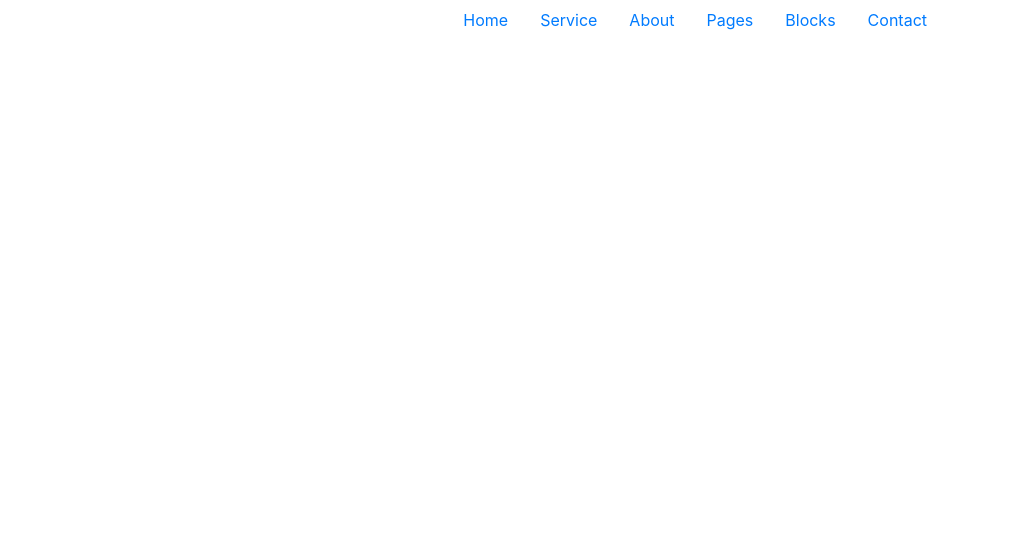
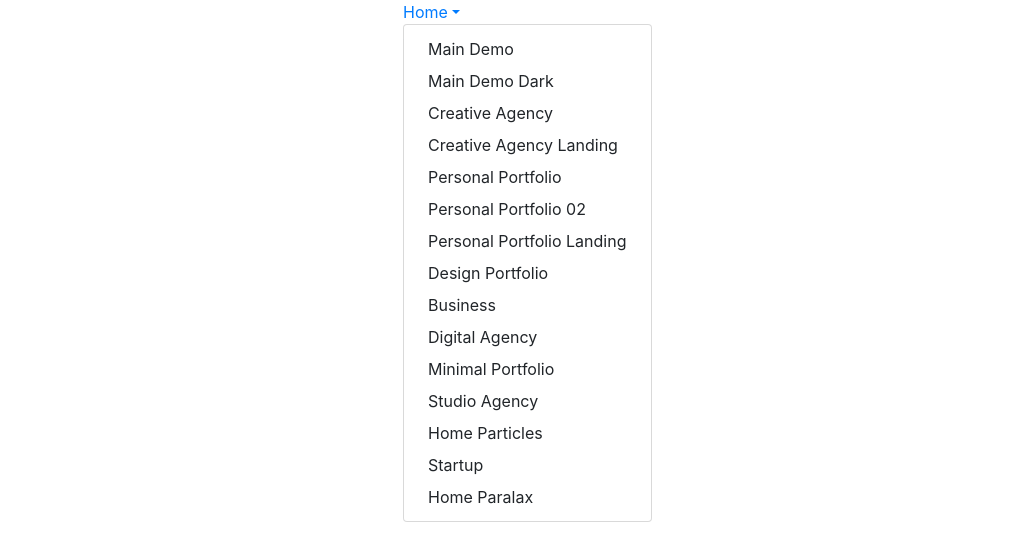
Before and after one commit to HoangAnhPTIT/Coppy-rainbowit.net, a plain HTML site: page index.html in a window 1280 px wide. Both pictures are taken after a click on the link "Home". Shown: the full height of the page, 252-1280 px from the left. Drawn offline with nearby package versions, Linux system fonts and the light colour scheme.

Commit message:
Add style.css

```diff
--- a/index.html
+++ b/index.html
@@ -7,7 +7,7 @@
 
       <!-- Bootstrap CSS -->
       <link rel="stylesheet" href="https://stackpath.bootstrapcdn.com/bootstrap/4.4.1/css/bootstrap.min.css" integrity="sha384-Vkoo8x4CGsO3+Hhxv8T/Q5PaXtkKtu6ug5TOeNV6gBiFeWPGFN9MuhOf23Q9Ifjh" crossorigin="anonymous">
-
+      <link rel="stylesheet" type="text/css" href="style.css">
       <title>Hello, world!</title>
     </head>
     <body>
@@ -18,14 +18,29 @@
             <p class="h2">trydo</p>
           </div>
           <div class="col">
-            <nav class="nav d-flex justify-content-end">
-              <a class="nav-link" href="#">Home</a>
-              <a class="nav-link" href="#">Service</a>
-              <a class="nav-link" href="#">About</a>
-              <a class="nav-link" href="#">Pages</a>
-              <a class="nav-link" href="#">Blocks</a>
-              <a class="nav-link" href="#">Contact</a>
-            </nav>
+            <div class="dropdown">
+              <a class="dropdown-toggle" href="#" id="dropdownMenuLink" data-toggle="dropdown" aria-haspopup="true" aria-expanded="false">Home</a>
+              <div class="dropdown-menu" aria-labelledby="dropdownMenuLink">
+                <a class="dropdown-item" href="#">Main Demo</a>
+                <a class="dropdown-item" href="#">Main Demo Dark</a>
+                <a class="dropdown-item" href="#">Creative Agency</a>
+                <a class="dropdown-item" href="#">Creative Agency Landing</a>
+                <a class="dropdown-item" href="#">Personal Portfolio</a>
+                <a class="dropdown-item" href="#">Personal Portfolio 02</a>
+                <a class="dropdown-item" href="#">Personal Portfolio Landing</a>
+                <a class="dropdown-item" href="#">Design Portfolio</a>
+                <a class="dropdown-item" href="#">Business</a>
+                <a class="dropdown-item" href="#">Digital Agency</a>
+                <a class="dropdown-item" href="#">Minimal Portfolio</a>
+                <a class="dropdown-item" href="#">Studio Agency</a>
+                <a class="dropdown-item" href="#">Home Particles</a>
+                <a class="dropdown-item" href="#">Startup</a>
+                <a class="dropdown-item" href="#">Home Paralax</a>
+              </div>
+            </div>
+            <div class="dropdown">
+              <a class="dropdown-toggle" href="#" id="dropdownMenuLink" data-toggle="dropdown" aria-haspopup="true" aria-expanded="false">Service</a>
+            </div>
           </div>
         </div>
 
```
Also changed, not shown: style.css (added).
